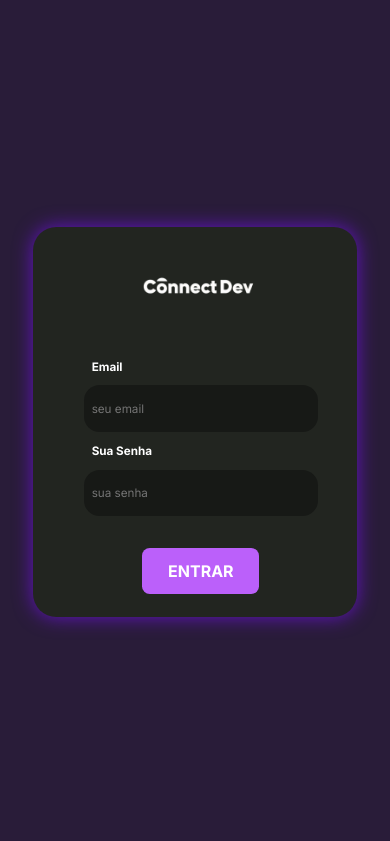
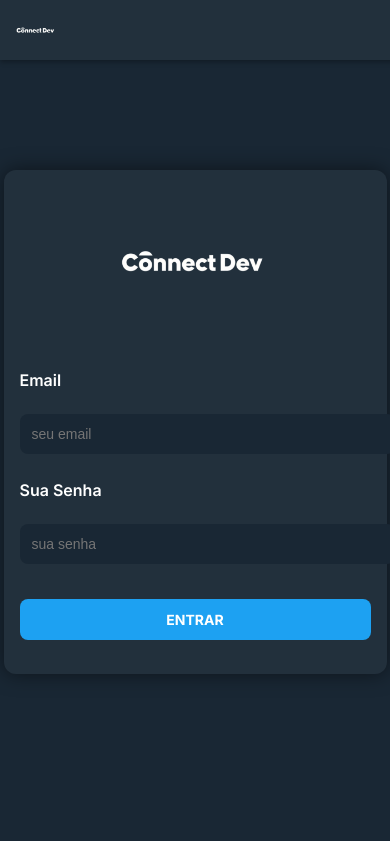
Before and after one commit to jpn254960/conect_dev, a website: page public/index.html in a window 390 px wide. Shown: the top 841 px of the page. Drawn offline with Linux system fonts and the light colour scheme.

Commit message:
Add files via upload

```diff
--- a/public/index.html
+++ b/public/index.html
@@ -1,11 +1,13 @@
 <!DOCTYPE html>
 <html lang="en">
+
 <head>
     <meta charset="UTF-8">
     <meta name="viewport" content="width=device-width, initial-scale=1.0">
-    <title>Document</title>
+    <title>Conect_Dev</title>
     <link rel="stylesheet" href="style.css">
 </head>
+
 <body>
 
 
@@ -33,35 +35,52 @@
         </section>
 
         <section id="posts">
-            <!-- Aqui vai cada publicação toda section com public é um teste de postagem -->
+
+    <!-- Post 1 -->
     <section id="public">
-                <!-- nome do usuario -->
-                <h1 id="user-name">Nerd chaato</h1>
-                <!-- legenda do post -->
-                <p id="legenda">bla bla bla bla bla meu codigo que faz isso e aquilo e que foi chato pra cacete pra fazer pq eu só fico no meu quarto poís sou um dev sem amigos e por isso posto merda na internet, eu já falei do meu pai alsente???</p>
-                <!-- se houver aqui fica a img -->
+        <section class="user-info">
+            <h1 class="display-name">Nerd Chaato</h1>
+            <span class="user-handle">@nerdchaato</span>
+            <span class="post-date">• 21 jun 2025</span>
+        </section>
+
+        <p id="legenda">bla bla bla bla bla meu código que faz isso e aquilo e que foi chato pra cacete pra fazer pq eu só fico no meu quarto pois sou um dev sem amigos e por isso posto merda na internet, eu já falei do meu pai ausente???</p>
+
         <img src="imgs/Gemini_Generated_Image_sh1wa9sh1wa9sh1w.png" alt="" id="imgs_do_codigo">
-                <!-- painel de interações como comentario e curtida -->
+
         <section id="painel_interações">
-                    <h1 id="curtirda" class="itr">ACk</h1>
-                    <h1 id="comentarios" class="itr">comentarios</h1>
+            <h1 id="curtirda" class="itr">❤️ Curtir</h1>
+            <h1 id="comentarios" class="itr">💬 Comentários</h1>
         </section>
-                <!-- painel de comentarios que fica oculto até ser chamado -->
+
         <section id="notf_pn">
-                    <!-- aqui vai os cometarios -->
+            <!-- Comentários do post 1 -->
         </section>
     </section>
 
+    <!-- Post 2 -->
     <section id="public">
-                <h1 id="user-name">Nerd chaato</h1>
-                <p id="legenda">bla bla basddddddddddddasd dddddddddddddddd ddddddddddddddddddd dddddddddddddddla bla bla meu codigo que faz isso e aquilo e que foi chato pra cacete pra fazer pq eu só fico no meu quarto poís sou um dev sem amigos e por isso posto merda na internet, eu já falei do meu pai alsente???</p>
+        <section class="user-info">
+            <h1 class="display-name">Nerd Chaato</h1>
+            <span class="user-handle">@nerdchaato</span>
+            <span class="post-date">• 21 jun 2025</span>
+        </section>
+
+        <p id="legenda">bla bla basddddddddddddasd dddddddddddddddd ddddddddddddddddddd dddddddddddddddla bla bla meu código que faz isso e aquilo e que foi chato pra cacete pra fazer pq eu só fico no meu quarto pois sou um dev sem amigos e por isso posto merda na internet, eu já falei do meu pai ausente???</p>
+
         <section id="painel_interações">
-                    <h1 id="curtirda" class="itr">ACk</h1>
-                    <h1 id="comentarios" class="itr">comentarios</h1>
+            <h1 id="curtirda" class="itr">❤️ Curtir</h1>
+            <h1 id="comentarios" class="itr">💬 Comentários</h1>
+        </section>
+
+        <section id="notf_pn">
+            <!-- Comentários do post 2 -->
         </section>
     </section>
+
 </section>
-    </section>
+
         <script src="script.js"></script>
 </body>
+
 </html>
--- a/public/style.css
+++ b/public/style.css
@@ -1,4 +1,4 @@
-@import url('https://fonts.googleapis.com/css2?family=Inter:ital,opsz,wght@0,14..32,100..900;1,14..32,100..900&family=Roboto+Condensed:ital,wght@0,100..900;1,100..900&display=swap');
+@import url('https://fonts.googleapis.com/css2?family=Inter:wght@400;600;700&display=swap');
 
 @keyframes not{
     0%{
@@ -14,87 +14,168 @@
         top: -15vh;
     }
 }
-section{
+
+body {
+    background-color: #15202B;
+    color: white;
+    font-family: "Inter", sans-serif;
+    margin: 0;
+    padding: 0;
+}
+
+section {
     user-select: none;
 }
-@media(max-width:600px){
-    body{
+
+#area_inicio {
+    display: flex;
+    justify-content: center;
+    align-items: center;
+    width: 100vw;
+    height: 100vh;
+    position: fixed;
+    top: 0;
+    left: 0;
+    background-color: #192734;
+}
+
+#painel {
+    background-color: #22303C;
+    padding: 20px;
+    border-radius: 12px;
+    box-shadow: 0 0 20px rgba(0, 0, 0, 0.5);
+    text-align: center;
+    width: 80vw;
+}
+
+#logo_cima {
+    width: 150px;
+    margin-bottom: 20px;
+}
+
+.input {
+    width: 100%;
+    padding: 12px;
+    margin-top: 8px;
+    margin-bottom: 16px;
+    border-radius: 8px;
+    border: none;
+    background-color: #192734;
+    color: white;
+    font-size: 16px;
+}
+
+.tn {
+    text-align: left;
+    font-weight: 600;
+    margin-top: 10px;
+}
+
+#bt_entrar {
+    background-color: #1DA1F2;
+    color: white;
+    padding: 12px 0;
+    border-radius: 8px;
+    cursor: pointer;
+    transition: background 0.3s;
+    text-transform: uppercase;
+}
+
+#bt_entrar:hover {
+    background-color: #1991DA;
+}
+
+#inicio {
+    margin-top: 70px; /* Para não colar no topo */
+}
+
+#painel_cima {
+    position: fixed;
+    top: 0;
+    left: 0;
+    width: 100vw;
+    height: 60px;
+    background-color: #22303C;
+    display: flex;
+    align-items: center;
+    padding-left: 16px;
+    box-shadow: 0 2px 5px rgba(0, 0, 0, 0.3);
+    z-index: 10;
+}
+
+#logo_desing {
+    height: 40px;
+}
+
+#posts {
     display: flex;
     flex-direction: column;
+    gap: 16px;
+    padding-top: 70px;
+    padding-bottom: 30px;
+}
 
-        overflow-x: hidden;
-        overflow-y: hidden;
-        text-align:center;
-        border: none;
-        margin: 0px;
-        background-color: #252327;
-        justify-content: center;
-        /* justify-items: center; Removido, pois é para Grid, não Flexbox */
-        align-items: center; /* Adicionado para centralizar itens em Flexbox */
-        min-height: 100vh;
+#public {
+    background-color: #192734;
+    border: 1px solid #38444D;
+    border-radius: 12px;
+    padding: 16px;
+    margin: 0 8px;
 }
-    *{
-        font-family: "Inter", sans-serif;
-        font-optical-sizing: auto;
-        font-weight: normal;
-        font-style: normal;
+
+#user-name {
+    color: #1DA1F2;
+    font-weight: bold;
+    font-size: 18px;
+    margin-bottom: 8px;
 }
-    #painel{
-        overflow: hidden;
-        width: 80vw;
-        height: 100vw;   /* 70vh * 2 = 140, -> 140vw */
-        background-color: #222520;
-        left: 8vw ;
-        border-radius: 6vw; /* 3vh * 2 = 6, -> 6vw */
-        /* margin: auto; - Ineficaz com position: absolute */
-        box-shadow: 0px 0px 5vw #6313c3;
+
+#legenda {
+    font-size: 15px;
+    line-height: 1.4;
+    margin-bottom: 12px;
+}
+
+#imgs_do_codigo {
+    width: 100%;
+    max-height: 300px;
+    object-fit: cover;
+    border-radius: 10px;
+    margin-bottom: 12px;
+}
+
+#painel_interações {
+    display: flex;
+    justify-content: space-around;
+    border-top: 1px solid #38444D;
+    padding-top: 8px;
+    font-size: 16px;
+}
+
+.itr {
+    cursor: pointer;
+    color: #8899A6;
+    transition: color 0.3s;
+}
+
+.itr:hover {
+    color: #1DA1F2;
+}
+
+#comentarios {
+    background-color: #1DA1F2;
     color: white;
-        padding-left: 3vw;
+    padding: 8px 12px;
+    border-radius: 20px;
+    font-weight: 600;
+    transition: background 0.3s;
 }
-    .input{
-        padding-left: 2vw;
-        color: white;
-        box-sizing: border-box;
-        width: 60vw;
-        height: 12vw;    /* 6vh * 2 = 12, -> 12vw */
-        border-radius: 4vw; /* 2vh * 2 = 4, -> 4vw */
-        border: none;
-        font-size: 3vw; /* Já era vw, mantido */
-        background-color: #171916;
+
+#comentarios:hover {
+    background-color: #1991DA;
 }
-    .tn{
-        font-size: 3vw; /* Já era vw, mantido */
-        color: white;
-        width: 80vw;
-        text-align: left;
-        margin-left: 12vw;
-        font-weight: bold;
-    }
-    #logo_cima{
-        width: 30vw; /* Já era vw, mantido */
-    }
-    #logins{
-        width: 80vw; /* Já era vw, mantido */
-    }
-    #t1{
-        font-weight: bold;
-        text-transform: uppercase;
-        font-size: 10vw; /* Já era vw, mantido */
-    }
-    #bt_entrar{
-        margin: auto;
-        margin-top: 8vw;
 
-        width: 30vw; /* Já era vw, mantido */
-        height: 12vw;
-        border-radius: 2vw; /* 8vh * 2 = 16, -> 16vw */
-        background-color: #bb60fa;
-        line-height: 12vw; /* Ajustado para a nova altura em vw */
-        text-align: center;
-        text-transform: uppercase;
-        font-weight: bold;
-    }
-    #alert{
+#alert {
     width: 100vw;
     height: 10vh;
     background-color: rgb(162, 53, 234);
@@ -102,107 +183,79 @@ section{
     top: -15vh;
     z-index: 300;
     color: white;
-        box-shadow: 0px 0px 0.3vw black;
     text-align: center;
     animation: not 4s;
 }
-    #mgs_alert{
-        text-transform:capitalize;
+
+#mgs_alert {
+    text-transform: capitalize;
     height: 10vh;
     line-height: 5vh;
-        font-size: 4vw;
-    }
-    #area_inicio{
-        display: flex;
-        flex-direction: column;
-        justify-content: center;
-        align-items: center;
-        width: 100vw;
-        height: 100vh;
-        position: fixed;
-        top: 0px;
-        left: 0px;
-        z-index: 100;
-        background-color: #291c39;
-    }
-    #inicio{
-        height: 100vh;
-        width: 100vw;
-        background-color: #171916;
-    }
-    #imgs_do_codigo{
-        border: 10vw;
-        width: 95vw;
-        margin-bottom: 2vh;
-        border-radius: 2vw;
-        object-fit: cover;
-        border: 0.3vw rgb(118, 117, 117) solid;
-    }
-    #painel_cima{
-        background-color: #222520;
-        width: 100vw;
-        height: 16vw;
-        overflow: hidden;
-        position: fixed;
-        top: 0px;
-        left: 0px;
-    }
-    #posts{
-        width: 100vw;
-        height:184vw;
-        position: absolute;
-        top: 16vw;
-        left: 0vw;
-    }
-    #public{
-        background-color: #171916;
-        border-top: 0.2vw rgb(78, 78, 78) solid;
-        color: white;
-        width: 100vw;
-        text-align: left;
-        display: flex;
-        padding-left: 2vw;
-        box-sizing: border-box;
-        flex-direction: column;
-    }
-    #user-name{
-        color: #6313c3;
-        font-size: 6vw;
-        font-weight: bold;
-    }
-    #legenda{
-        font-weight: 400;
-
-        margin-top: 0px;
-        font-size: 4vw;
-        width: 80vw;
-        text-align: left;
-    }
-    #painel_interações{
-        width: 100%;
-        height: 20vw;
-        display: flex;
-        flex-direction: row;
-        justify-content: center;
-        align-items: center;
-        font-size: 6vw;
-    }
-    .itr{
-        margin: auto;
+    font-size: 16px;
 }
 
-    #notf_pn{
-        width: 100vw;
-        background-color: #151515;
+#notf_pn {
+    margin-top: 12px;
+    padding: 8px;
+    background-color: #15202B;
+    border-radius: 8px;
 }
-    #coment{
-        width: 100%;
-        font-size:6vw;
-        text-align: left;
+
+/* Responsividade para Mobile */
+@media (max-width: 600px) {
+    #painel {
+        width: 90vw;
+        padding: 16px;
     }
-    #name-coment{
-        font-size: 7vw;
-        margin-bottom:0px ;
-        margin-top: 2vh;
+    .input {
+        font-size: 14px;
     }
+    #bt_entrar {
+        font-size: 14px;
     }
+    #user-name {
+        font-size: 16px;
+    }
+    #legenda {
+        font-size: 14px;
+    }
+    .itr {
+        font-size: 14px;
+    }
+    .user-info {
+    display: flex;
+    align-items: center;
+    gap: 8px;
+    margin-bottom: 4px;
+    flex-wrap: wrap;
+}
+
+.display-name {
+    color: #6313c3;
+    font-weight: bold;
+    font-size: 16px;
+    margin: 0;
+}
+
+.user-handle {
+    color: #888888;
+    font-size: 14px;
+}
+
+.post-date {
+    color: #888888;
+    font-size: 14px;
+}
+#curtirda {
+    color: #bbbbbb;
+    cursor: pointer;
+    transition: color 0.3s, transform 0.2s;
+}
+
+#curtirda:hover {
+    color: #6313c3;
+    transform: scale(1.05);
+}
+
+
+}
```
Lines whose indentation alone changed are shown as unchanged.
